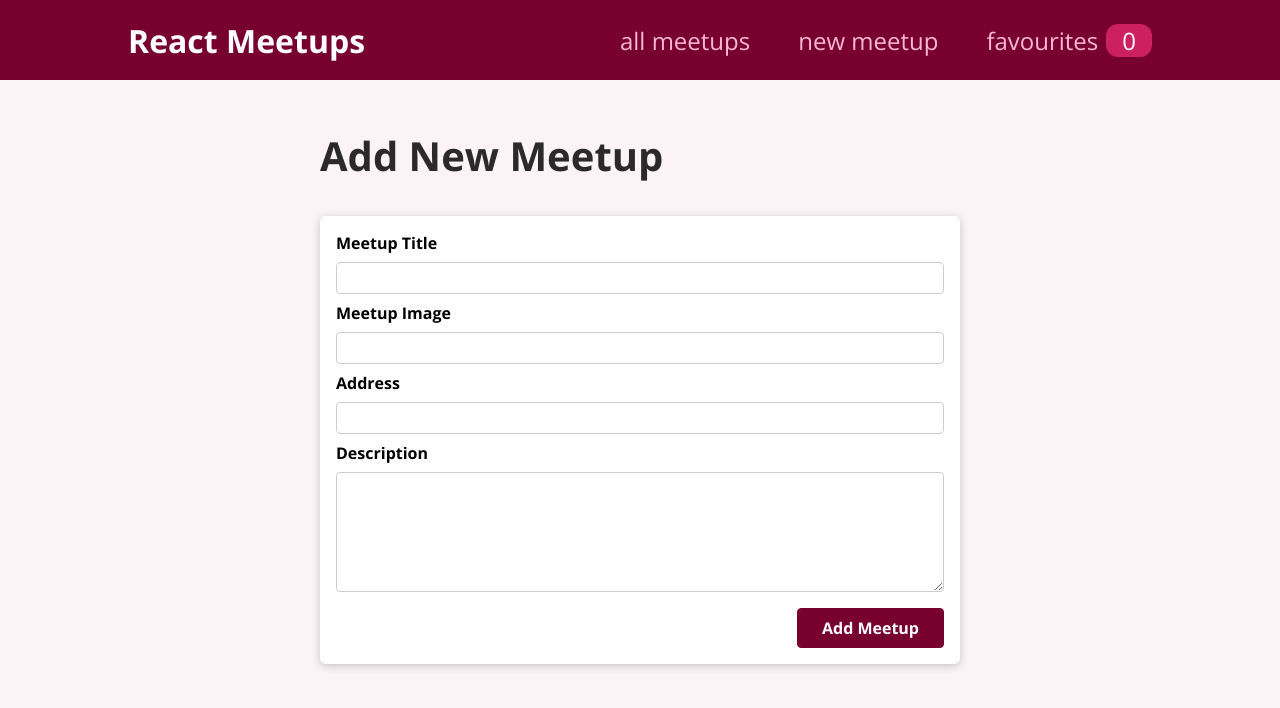
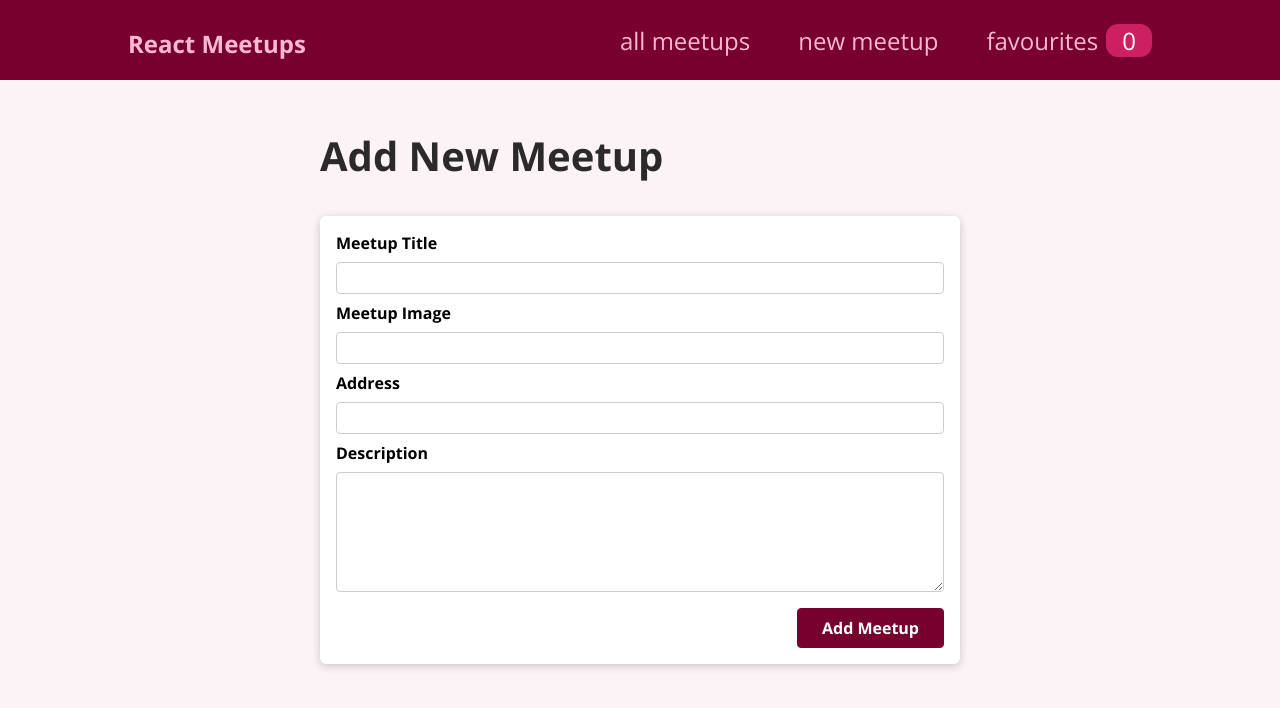
Before and after one commit to ScorchingShade/RefreshReact, a React (Create React App) app: page /new-meetup in a window 1280 px wide. Shown: the top 708 px of the page. Built offline with nearby package versions, Linux system fonts and the light colour scheme.

Commit message:
sending new deployment code

```diff
--- a/src/components/layout/MainNavigation.js
+++ b/src/components/layout/MainNavigation.js
@@ -9,7 +9,7 @@ function MainNavigation() {
 
     return (
         <header className={classes.header}>
-            <div className={classes.logo}>React Meetups</div>
+            <div className={classes.logo}> <Link to="/">React Meetups</Link></div>
             <nav>
                 <ul>
                     <li>
```
